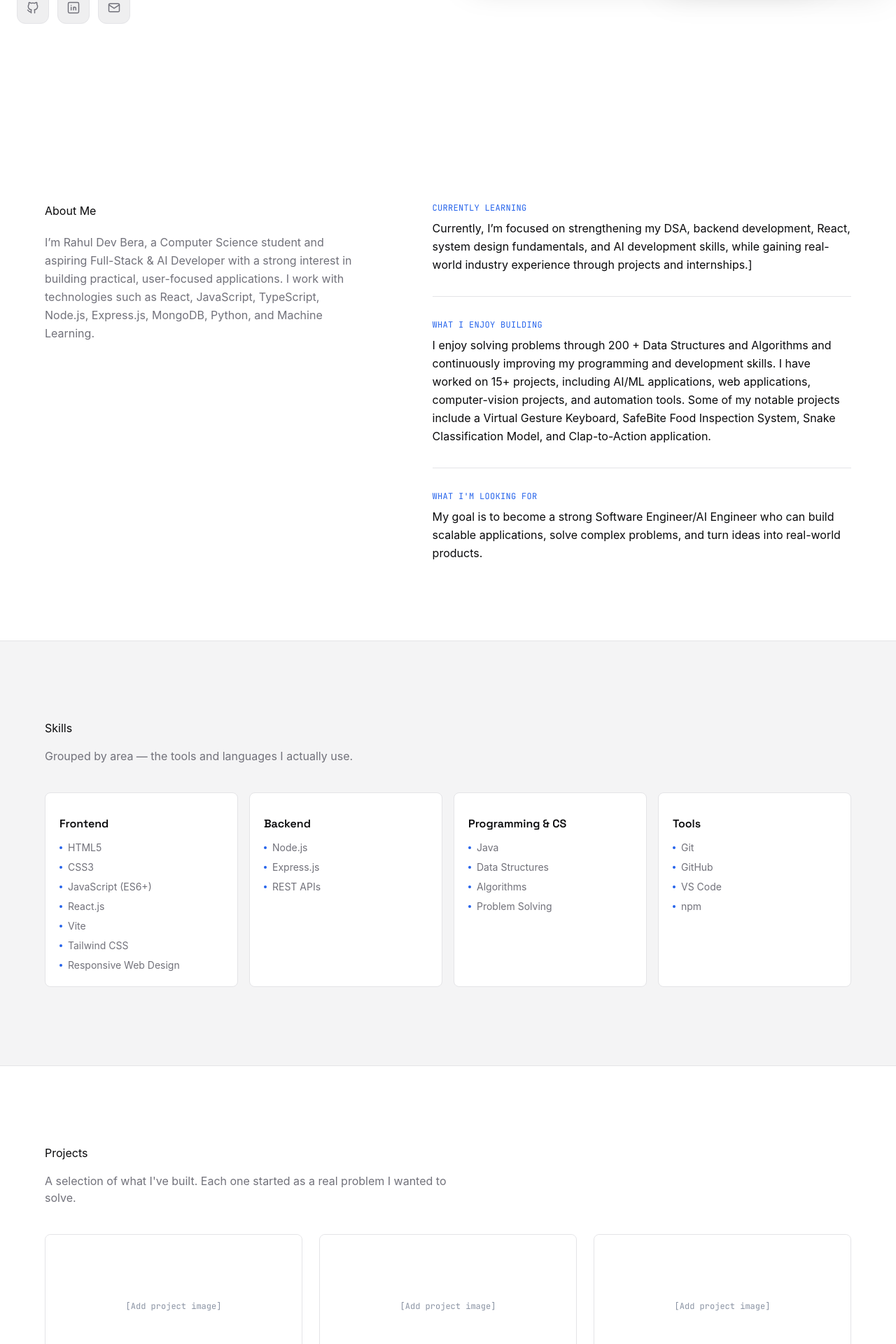
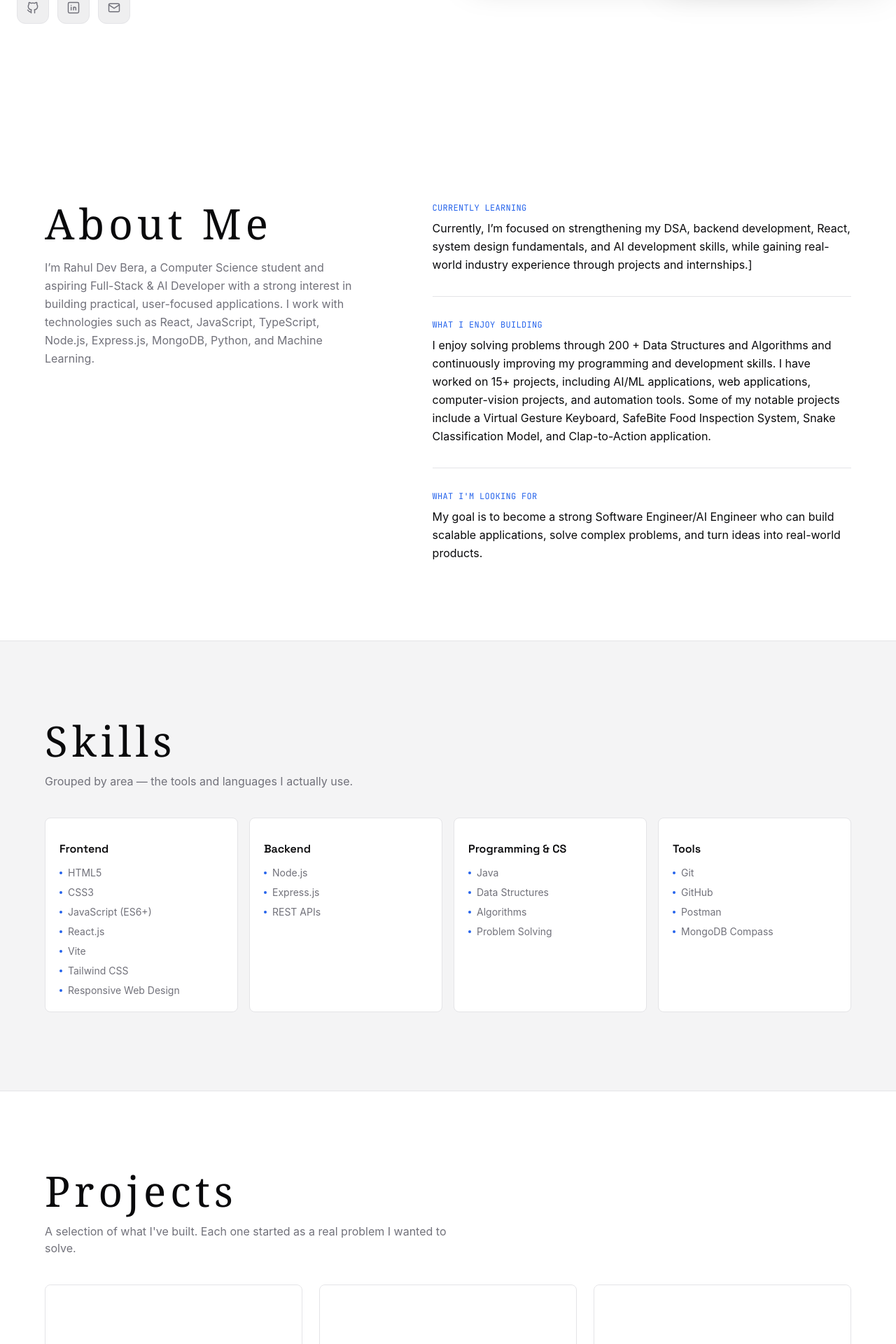
Before and after one commit to RahulDev661/PortFolio1.1, a React (Vite) app: page / in a window 1280 px wide. Shown: the part 623-2543 px from the top of the page at 70% size. Built offline with nearby package versions, Linux system fonts and the light colour scheme.

Commit message:
design changes

```diff
--- a/src/components/About.jsx
+++ b/src/components/About.jsx
@@ -19,7 +19,7 @@ export default function About() {
       <div className="max-w-6xl mx-auto grid lg:grid-cols-[0.9fr_1.1fr] gap-10 lg:gap-16">
         <div>
           <p className="eyebrow"></p>
-          <h2 className="section-heading">About Me</h2>
+          <h2 className=" font-serif section-heading text-6xl tracking-widest">About Me</h2>
           <p className="mt-5 text-muted leading-relaxed max-w-md">
             I’m Rahul Dev Bera, a Computer Science student and aspiring Full-Stack & AI Developer with a strong interest in building practical, user-focused applications. I work with technologies such as React, JavaScript, TypeScript, Node.js, Express.js, MongoDB, Python, and Machine Learning.
           </p>
--- a/src/components/Projects.jsx
+++ b/src/components/Projects.jsx
@@ -6,7 +6,7 @@ export default function Projects() {
     <section id="projects" className="container-px py-20 sm:py-28">
       <div className="max-w-6xl mx-auto">
         <p className="eyebrow"></p>
-        <h2 className="section-heading">Projects</h2>
+        <h2 className=" font-serif section-heading text-6xl tracking-widest">Projects</h2>
         <p className="mt-4 text-muted max-w-xl">
           A selection of what I've built. Each one started as a real problem I wanted to solve.
         </p>
--- a/src/components/Skill.jsx
+++ b/src/components/Skill.jsx
@@ -5,8 +5,7 @@ export default function Skills() {
     <section id="skills" className="bg-surface border-y border-line">
       <div className="container-px py-20 sm:py-28">
         <div className="max-w-6xl mx-auto">
-          <p className="eyebrow"></p>
-          <h2 className="section-heading">Skills</h2>
+          <h2 className=" font-serif section-heading text-6xl tracking-widest">Skills</h2>
           <p className="mt-4 text-muted max-w-xl">
             Grouped by area — the tools and languages I actually use.
           </p>
--- a/src/data/skills.js
+++ b/src/data/skills.js
@@ -28,6 +28,6 @@ export const skillGroups = [
   {
     name: 'Tools',
     // path: 'skills/tools.js',
-    items: ['Git', 'GitHub', 'VS Code', 'npm'],
+    items: ['Git', 'GitHub', 'Postman', 'MongoDB Compass'],
   },
 ]
```
